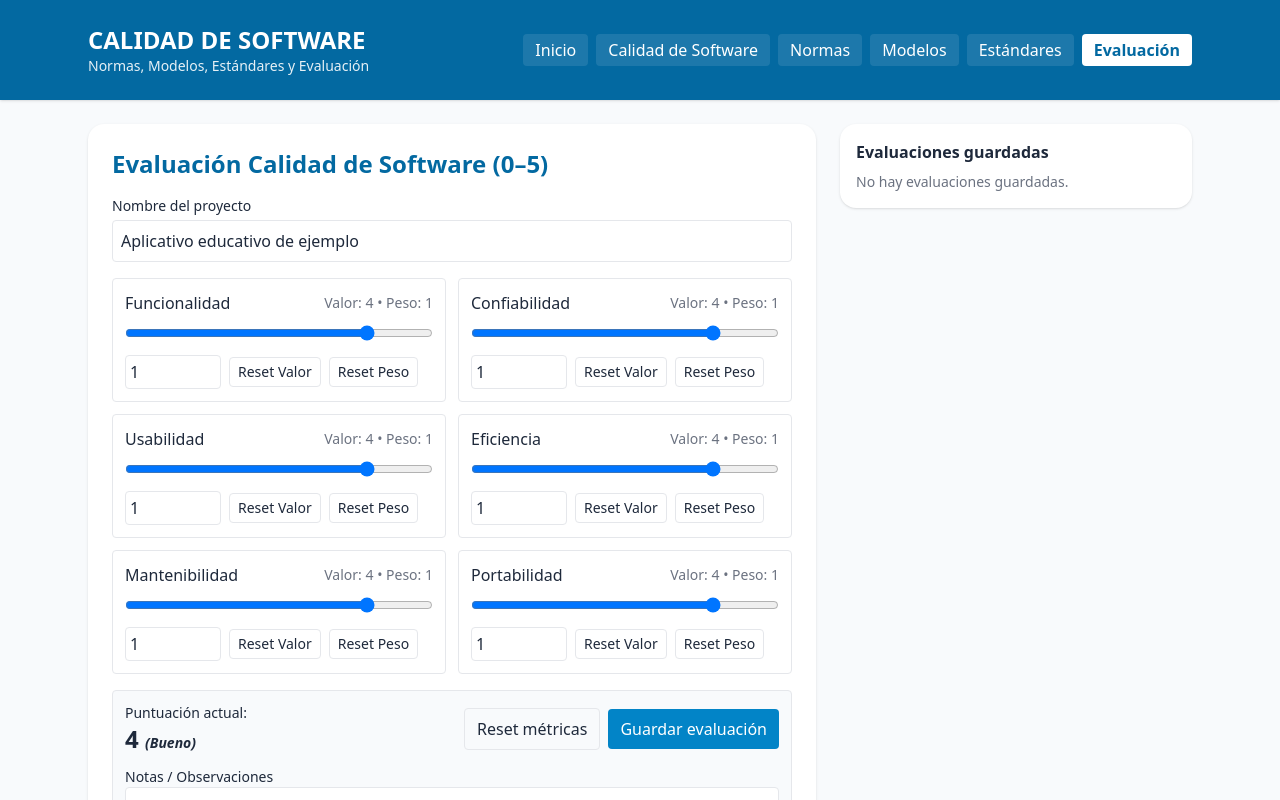
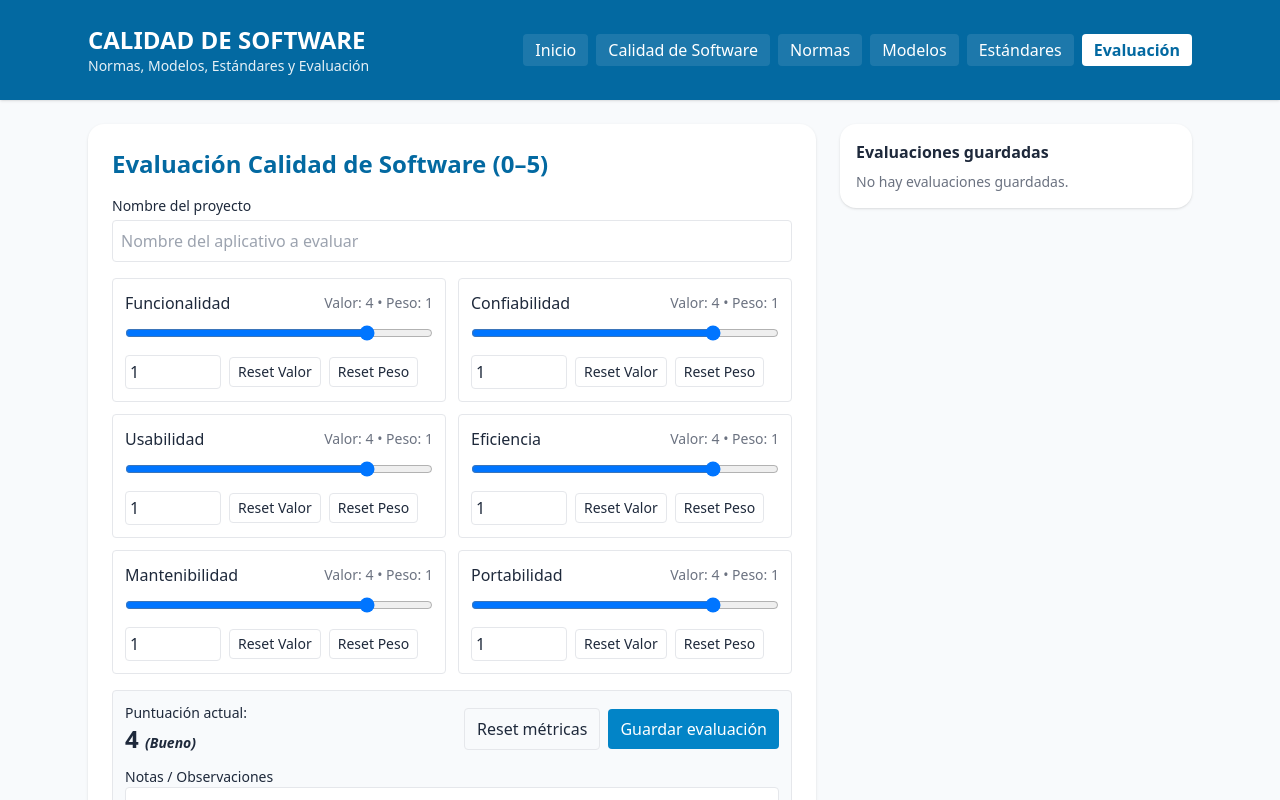
Before and after one commit to valentina-Perez0803/calidadsoftwareapp, a React (Create React App) app: page / in a window 1280 px wide. Both pictures are taken after a click on the button "Evaluación". Shown: the top 800 px of the page. Built offline with nearby package versions, Linux system fonts and the light colour scheme.

Commit message:
Ajuste de texto input evaluación

```diff
--- a/src/App.js
+++ b/src/App.js
@@ -34,7 +34,7 @@ function calculateScore(metrics) {
 }
 
 export default function App() {
-  const [projectName, setProjectName] = useState("Aplicativo educativo de ejemplo");
+  const [projectName, setProjectName] = useState("");
   const [metrics, setMetrics] = useState(DEFAULT_METRICS);
   const [notes, setNotes] = useState("");
   const [evaluations, setEvaluations] = useState([]);
@@ -360,7 +360,7 @@ export default function App() {
 
               <div>
                 <label className="block text-sm font-medium">Nombre del proyecto</label>
-                <input value={projectName} onChange={(e) => setProjectName(e.target.value)} className="w-full p-2 border rounded mt-1" />
+                <input value={projectName} onChange={(e) => setProjectName(e.target.value)} placeholder="Nombre del aplicativo a evaluar" className="w-full p-2 border rounded mt-1" />
               </div>
 
               <div className="grid grid-cols-1 md:grid-cols-2 gap-3">
```
